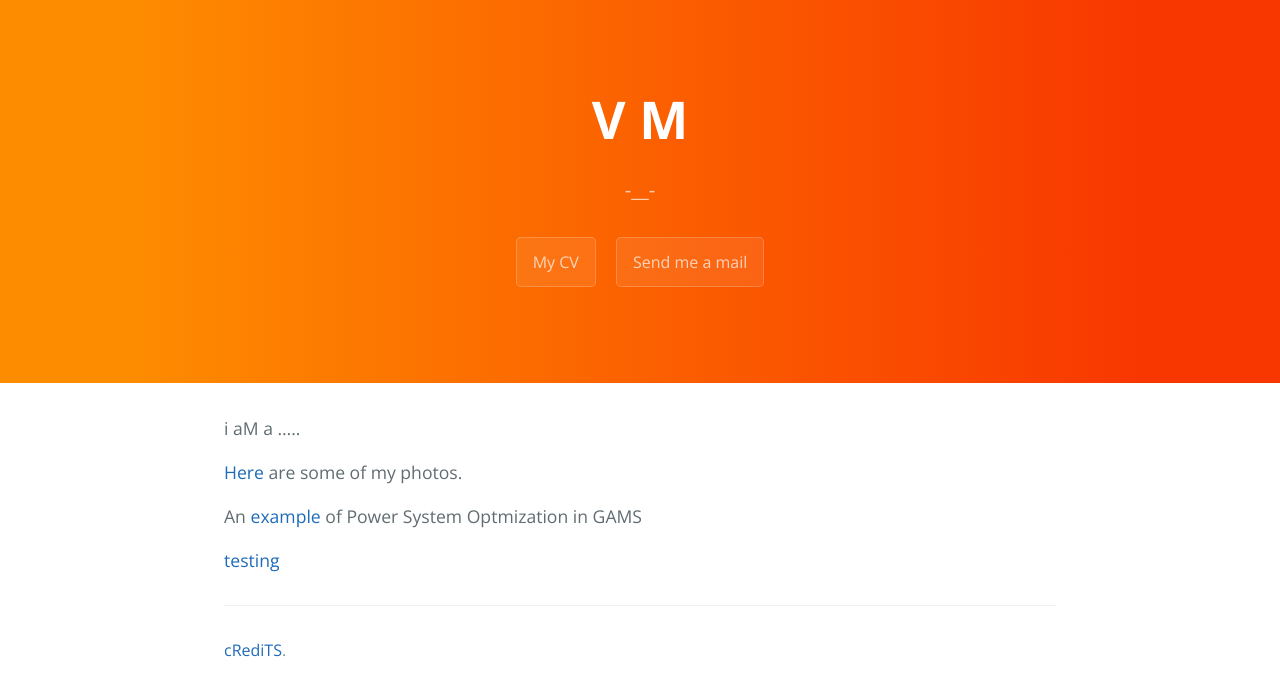
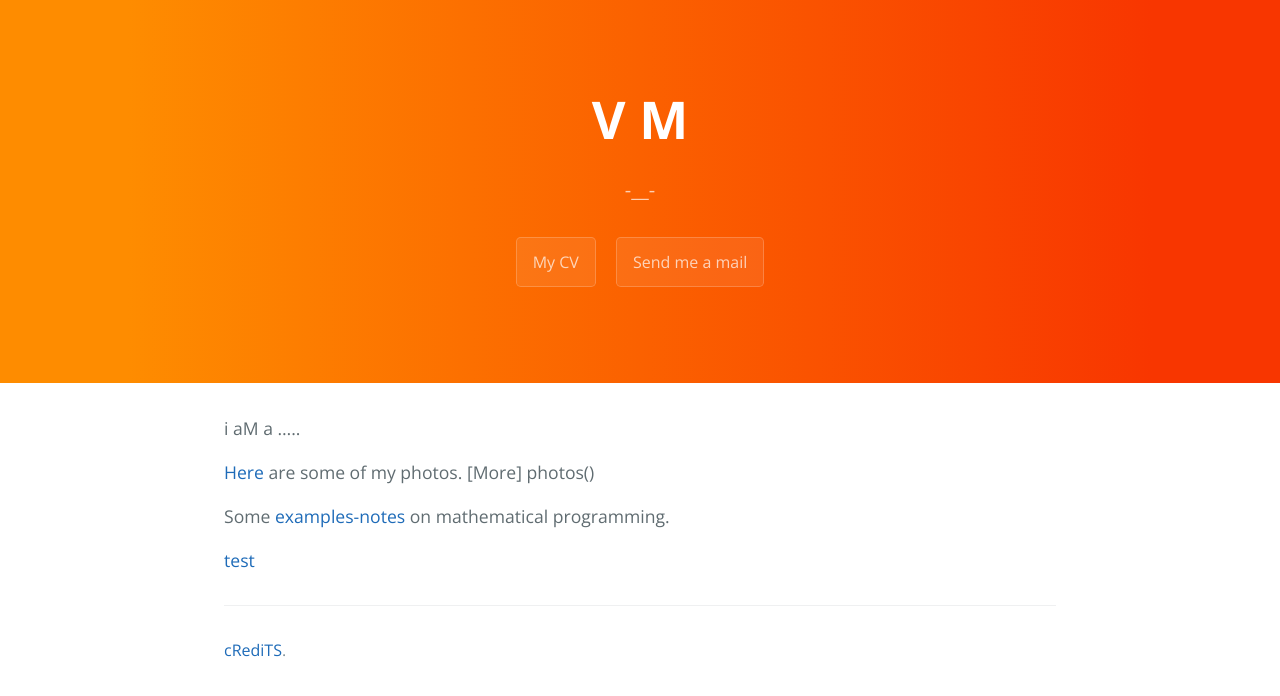
Before and after one commit to vlmeg/vlmeg.github.io, a Jekyll site: the page built from index.md, in a window 1280 px wide. Shown: the top 696 px of the page. Built offline with Jekyll 4.4.1, drawn with Linux system fonts in a browser that asks for light colours.

Commit message:
Update index.md

```diff
--- a/index.md
+++ b/index.md
@@ -6,11 +6,12 @@ layout: default
 i aM a .....
 
 [Here](http://vlmegphoto.me.pn) are some of my photos.
+[More] photos()
 
-An [example](Optimization) of Power System Optmization in GAMS
+Some [examples-notes](math_prog) on mathematical programming.
 
 
 
 
 
-[testing](test)
+[test](test)
```
